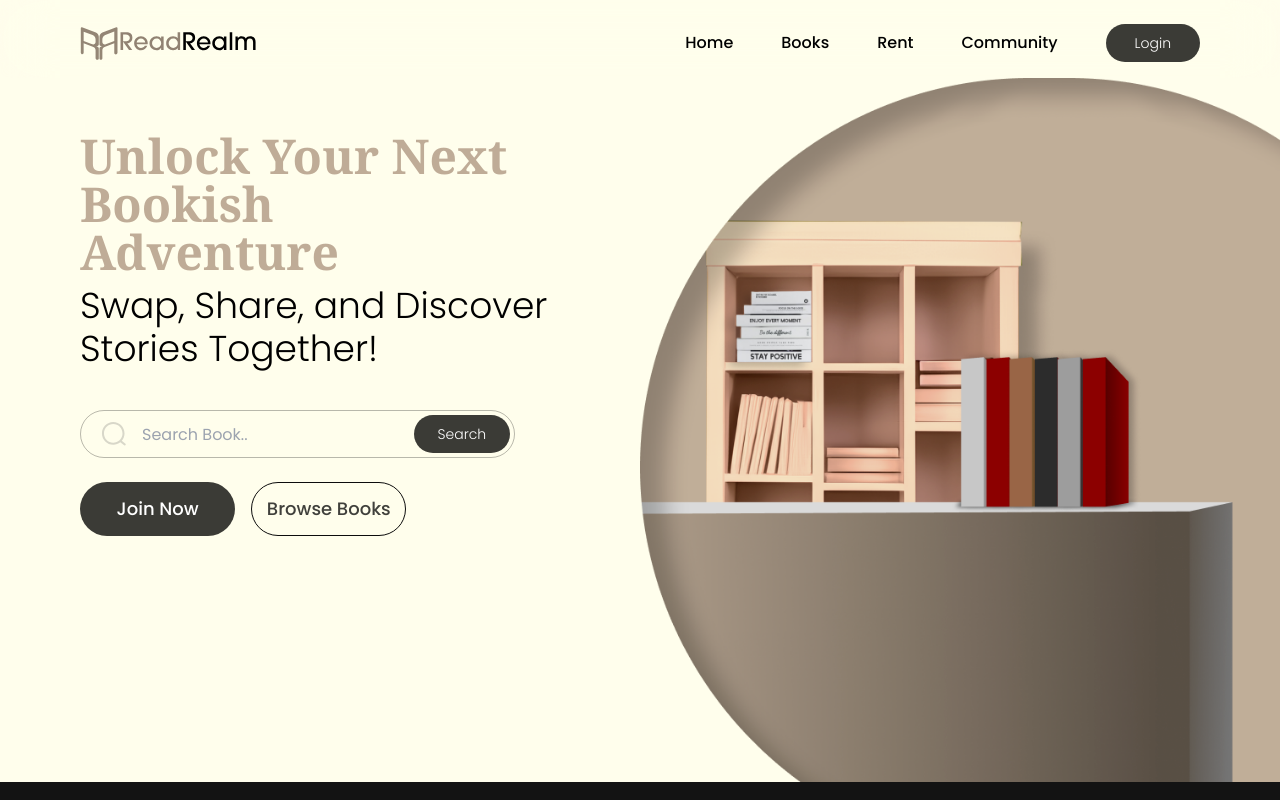
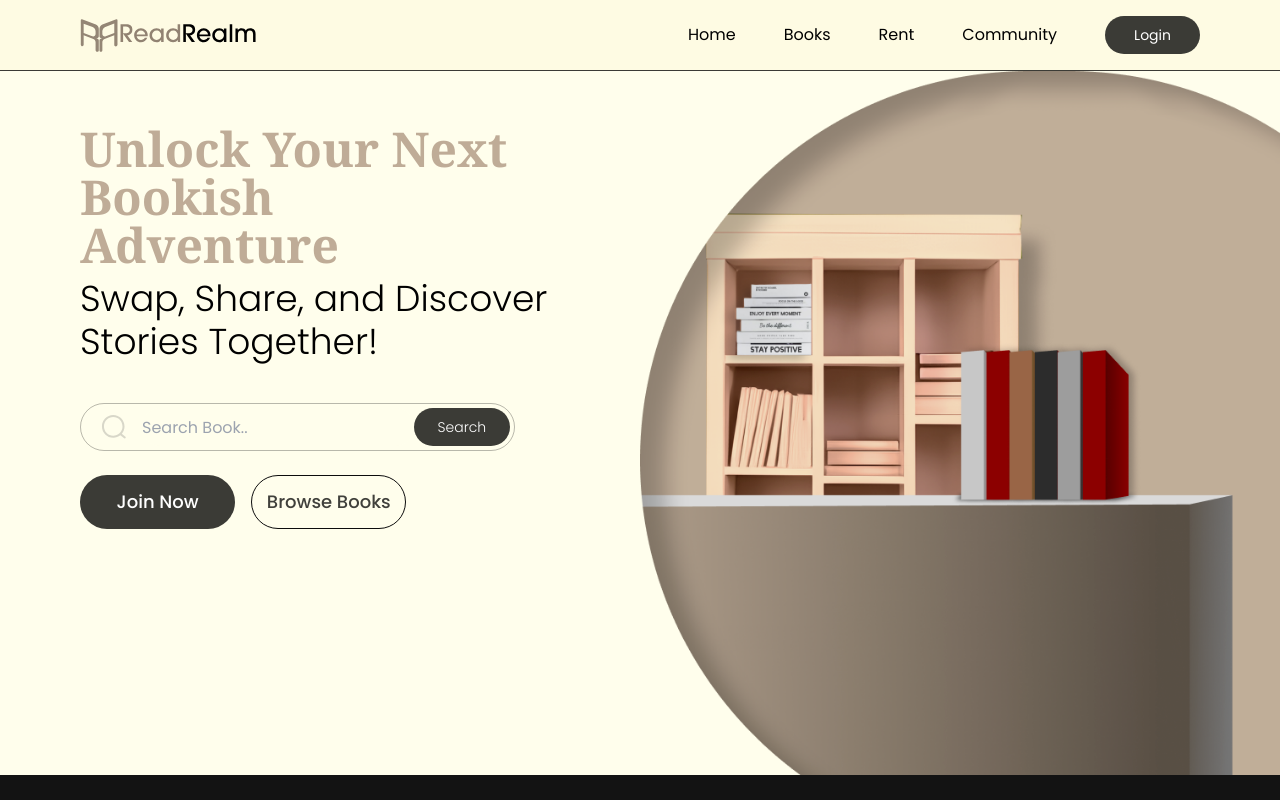
Before and after one commit to Achal-00/readrealm, a Next.js app: page / in a window 1280 px wide. Shown: the top 800 px of the page. Built offline with nearby package versions, Linux system fonts and the light colour scheme.

Commit message:
change navbar style

```diff
--- a/app/components/HomeSection/HomeSection.jsx
+++ b/app/components/HomeSection/HomeSection.jsx
@@ -1,7 +1,33 @@
+"use client";
+
+import { useEffect } from "react";
+import { useScroll } from "framer-motion";
 import ContentPart from "./ContentPart";
 import ImagePart from "./ImagePart";
 
 export default function HomeSection() {
+  const { scrollYProgress } = useScroll();
+
+  useEffect(() => {
+    scrollYProgress.on("change", (latest) => {
+      if (latest > 0.03) {
+        document
+          .querySelector(".navbar")
+          .classList.replace("border-b-transparent", "border-b-light-black");
+        document
+          .querySelector(".navbar")
+          .classList.replace("bg-main-bg", "bg-[#fefbe3]");
+      } else {
+        document
+          .querySelector(".navbar")
+          .classList.replace("border-b-light-black", "border-b-transparent");
+        document
+          .querySelector(".navbar")
+          .classList.replace("bg-[#fefbe3]", "bg-main-bg");
+      }
+    });
+  }, [scrollYProgress]);
+
   return (
     <section className="min-h-[93dvh] grid lg:grid-cols-2 md:min-h-[90dvh] lg:min-h-[87dvh] gap-2 md:gap-12 lg:gap-0">
       <ContentPart />
--- a/app/components/Misc/Navbar.jsx
+++ b/app/components/Misc/Navbar.jsx
@@ -27,7 +27,7 @@ export default function Navbar() {
   }, [menu]);
 
   return (
-    <div className="sticky top-0 left-0 z-50 navbar lg:px-20 px-4 other-content">
+    <div className="sticky top-0 left-0 z-50 navbar lg:px-20 px-4 other-content border-b border-b-transparent bg-main-bg transition-colors duration-1000">
       <div className="md:hidden flex justify-between items-center py-4">
         <div>
           <img
@@ -40,36 +40,36 @@ export default function Navbar() {
           <img src="hamburger-icon.svg" alt="menu" className="w-8 menu-icon" />
         </button>
       </div>
-      <div className="hidden md:flex pt-6 pb-4 items-center justify-between">
+      <div className="hidden md:flex py-4 items-center justify-between">
         <div>
           <img src="logo.svg" alt="logo" className="w-33 logo-icon block" />
         </div>
         <div className="flex items-center gap-12">
           <Link
             href={"#"}
-            className="font-medium relative hover:after:opacity-100 after:w-full after:h-[2px] after:bg-light-black after:opacity-0 after:absolute after:top-full after:left-0 after:rounded-full after:transition-opacity after:duration-300"
+            className="relative hover:after:opacity-100 after:w-full after:h-[2px] after:bg-light-black after:opacity-0 after:absolute after:top-full after:left-0 after:rounded-full after:transition-opacity after:duration-300"
           >
             Home
           </Link>
           <Link
             href={"#"}
-            className="font-medium relative hover:after:opacity-100 after:w-full after:h-[2px] after:bg-light-black after:opacity-0 after:absolute after:top-full after:left-0 after:rounded-full after:transition-opacity after:duration-300"
+            className="relative hover:after:opacity-100 after:w-full after:h-[2px] after:bg-light-black after:opacity-0 after:absolute after:top-full after:left-0 after:rounded-full after:transition-opacity after:duration-300"
           >
             Books
           </Link>
           <Link
             href={"#"}
-            className="font-medium relative hover:after:opacity-100 after:w-full after:h-[2px] after:bg-light-black after:opacity-0 after:absolute after:top-full after:left-0 after:rounded-full after:transition-opacity after:duration-300"
+            className="relative hover:after:opacity-100 after:w-full after:h-[2px] after:bg-light-black after:opacity-0 after:absolute after:top-full after:left-0 after:rounded-full after:transition-opacity after:duration-300"
           >
             Rent
           </Link>
           <Link
             href={"#"}
-            className="font-medium relative hover:after:opacity-100 after:w-full after:h-[2px] after:bg-light-black after:opacity-0 after:absolute after:top-full after:left-0 after:rounded-full after:transition-opacity after:duration-300"
+            className="relative hover:after:opacity-100 after:w-full after:h-[2px] after:bg-light-black after:opacity-0 after:absolute after:top-full after:left-0 after:rounded-full after:transition-opacity after:duration-300"
           >
             Community
           </Link>
-          <button className="bg-light-black text-white font-light text-sm rounded-full py-2 px-7 border border-transparent hover:border-light-black hover:bg-transparent hover:text-black transition-all duration-300">
+          <button className="bg-light-black text-white text-sm rounded-full py-2 px-7 border border-transparent hover:border-light-black hover:bg-transparent hover:text-black transition-all duration-300">
             Login
           </button>
         </div>
--- a/app/components/Misc/PreLoader.jsx
+++ b/app/components/Misc/PreLoader.jsx
@@ -38,10 +38,10 @@ export default function PreLoader() {
 
   return (
     <div className="fixed top-0 left-0 z-50 bg-light-black w-[100dvw] h-[100dvh] grid preloader place-content-center cursor-wait">
-      <div class="w-full gap-x-2 flex justify-center items-center">
-        <div class="w-5 bg-header-text animate-pulse h-5 rounded-full"></div>
-        <div class="w-5 animate-pulse h-5 bg-main-bg rounded-full"></div>
-        <div class="w-5 h-5 animate-pulse bg-footer-bg rounded-full"></div>
+      <div className="w-full gap-x-2 flex justify-center items-center">
+        <div className="w-5 bg-header-text animate-pulse h-5 rounded-full"></div>
+        <div className="w-5 animate-pulse h-5 bg-main-bg rounded-full"></div>
+        <div className="w-5 h-5 animate-pulse bg-footer-bg rounded-full"></div>
       </div>
     </div>
   );
--- a/app/globals.css
+++ b/app/globals.css
@@ -4,11 +4,6 @@
 @tailwind components;
 @tailwind utilities;
 
-.navbar {
-  -webkit-backdrop-filter: blur(25px);
-  backdrop-filter: blur(25px);
-}
-
 .triangle-right {
   clip-path: polygon(100% 0, 85% 50%, 100% 100%, 0% 100%, 0% 0%);
 }
```
